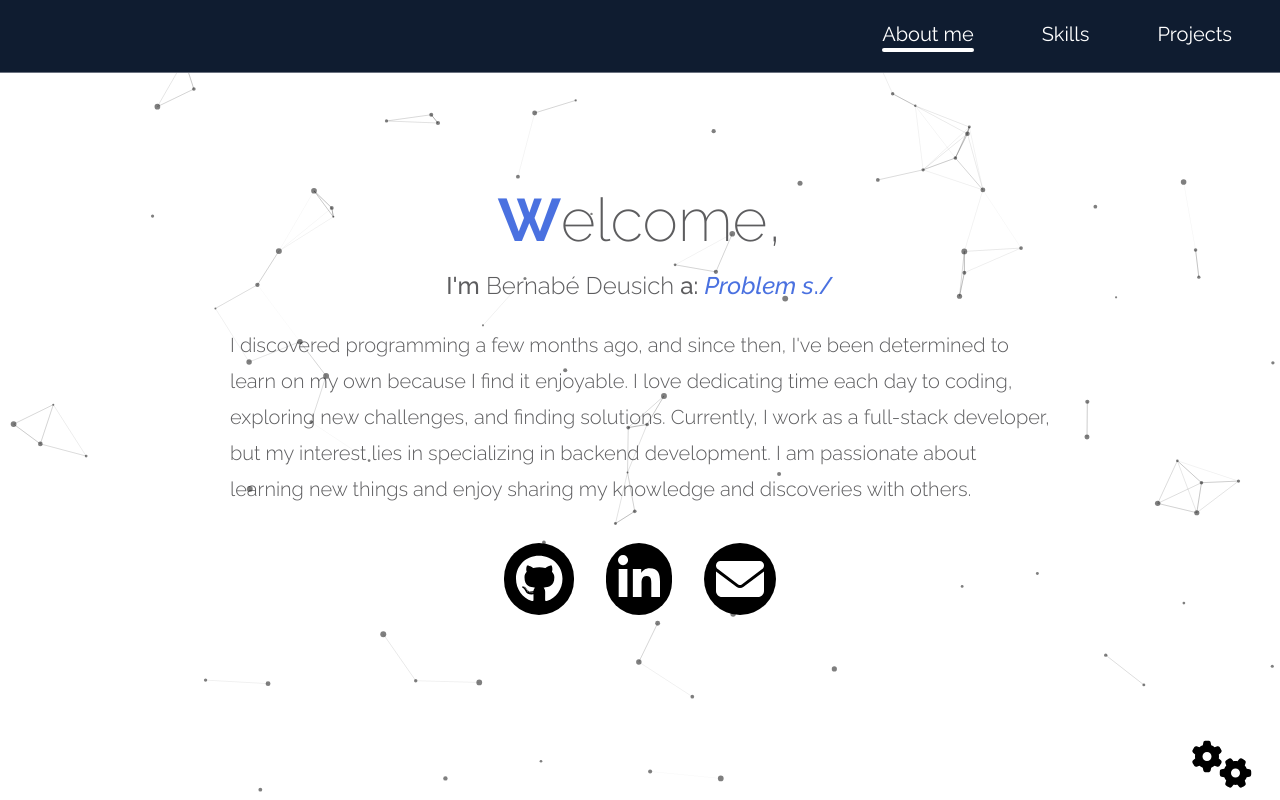
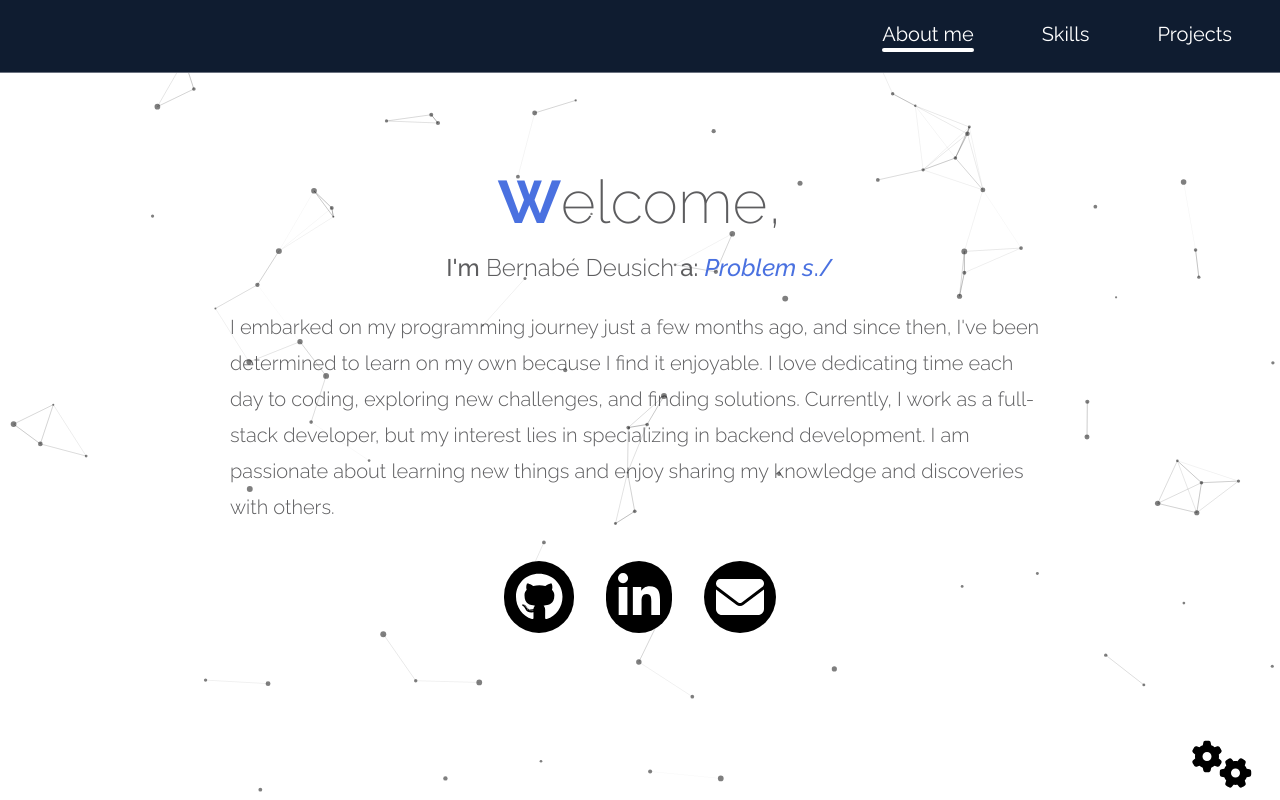
Before and after one commit to BDeuDev/portfolio, a React (Vite) app: page / in a window 1280 px wide. Built offline with nearby package versions, Linux system fonts and the light colour scheme.

Commit message:
Changes aboutMe text

```diff
--- a/src/constants/index.ts
+++ b/src/constants/index.ts
@@ -84,4 +84,4 @@ import {
 
   ]
   export const about = "Descubri programacion hace unos meses y desde ese momento decidi aprender por mi cuenta, debido a que lo encuentro divertido, me encanta sentarme diariamente a programar, ver que nuevos desafios puedo hallar y como resolverlos, actualmente soy fullstack pero estoy interesado en especializarme en Backend. Soy entusiasta en aprender cosas nuevas y compartir mis conocimientos o descubrimientos."
-  export const aboutEn = "I discovered programming a few months ago, and since then, I've been determined to learn on my own because I find it enjoyable. I love dedicating time each day to coding, exploring new challenges, and finding solutions. Currently, I work as a full-stack developer, but my interest lies in specializing in backend development. I am passionate about learning new things and enjoy sharing my knowledge and discoveries with others."
+  export const aboutEn = "I embarked on my programming journey just a few months ago, and since then, I've been determined to learn on my own because I find it enjoyable. I love dedicating time each day to coding, exploring new challenges, and finding solutions. Currently, I work as a full-stack developer, but my interest lies in specializing in backend development. I am passionate about learning new things and enjoy sharing my knowledge and discoveries with others."
```
